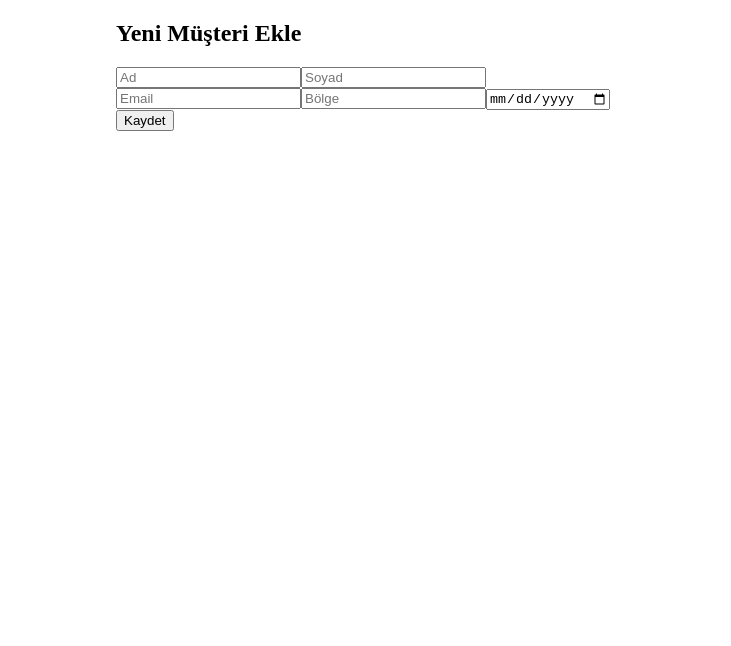
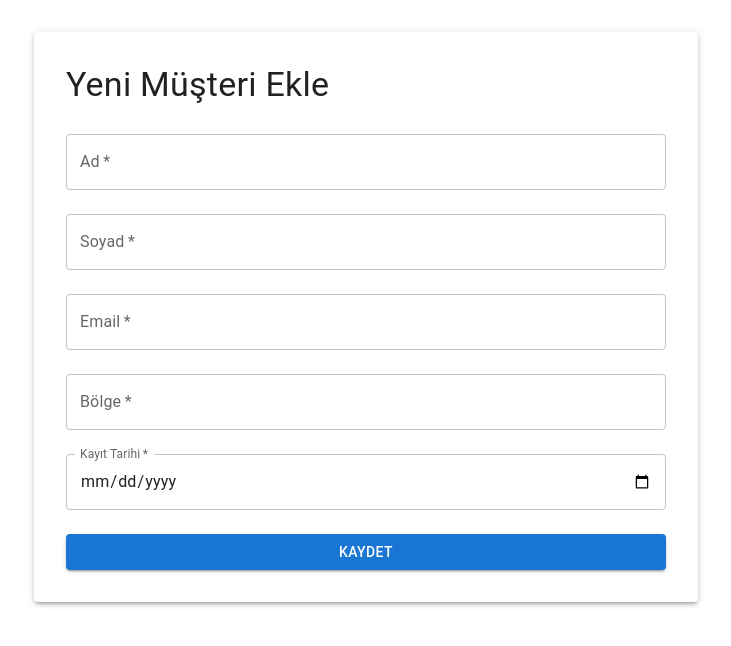
Before and after one commit to mregodd/crm-case, a React (Vite) app in the folder crm-frontend/: page /customer/create in a window 1280 px wide. Shown: the top 646 px of the page, without its empty margins (274-1005 px from the left). Built offline with nearby package versions, Linux system fonts and the light colour scheme.

Commit message:
add MUI lib and some ui design updates on pages.

```diff
--- a/crm-frontend/package.json
+++ b/crm-frontend/package.json
@@ -10,6 +10,10 @@
     "preview": "vite preview"
   },
   "dependencies": {
+    "@emotion/react": "^11.14.0",
+    "@emotion/styled": "^11.14.0",
+    "@mui/material": "^7.1.0",
+    "@mui/x-data-grid": "^8.4.0",
     "axios": "^1.9.0",
     "crm-frontend": "file:",
     "react": "^19.1.0",
--- a/crm-frontend/src/components/LoginForm.jsx
+++ b/crm-frontend/src/components/LoginForm.jsx
@@ -1,5 +1,6 @@
 import { useState } from "react";
 import axios from "axios";
+import { Box, TextField, Button, Typography, Paper } from "@mui/material";
 
 const LoginForm = ({ onLoginSuccess }) => {
   const [username, setUsername] = useState("");
@@ -10,52 +11,50 @@ const LoginForm = ({ onLoginSuccess }) => {
     e.preventDefault();
 
     try {
-      console.log("Giriş isteği gönderiliyor:", { username, password });
-
-      const response = await axios.post(
-        "http://localhost:5098/api/auth/login",
-        {
-          username: username.trim(),
-          password,
-        }
-      );
-
-      console.log("Giriş başarılı:", response.data);
+      const response = await axios.post("http://localhost:5098/api/auth/login", {
+        username: username.trim(),
+        password,
+      });
 
       const { token } = response.data;
       localStorage.setItem("token", token);
       setError("");
       onLoginSuccess();
     } catch (err) {
-    console.error("Giriş hatası:", err);
-    setError('Giriş başarısız. Kullanıcı adı veya şifre hatalı.');
-  }
+      console.error("Giriş hatası:", err);
+      setError("Giriş başarısız. Kullanıcı adı veya şifre hatalı.");
+    }
   };
 
   return (
-    <form onSubmit={handleSubmit} style={{ maxWidth: 400, margin: "auto" }}>
-      <h2>Giriş Yap</h2>
-      <div>
-        <label>Kullanıcı Adı:</label>
-        <input
-          type="text"
+    <Paper elevation={3} sx={{ p: 4, maxWidth: 400, margin: "auto", mt: 8 }}>
+      <Typography variant="h4" gutterBottom>
+        Giriş Yap
+      </Typography>
+      <form onSubmit={handleSubmit}>
+        <TextField
+          label="Kullanıcı Adı"
+          fullWidth
+          margin="normal"
           value={username}
           onChange={(e) => setUsername(e.target.value)}
           required
         />
-      </div>
-      <div>
-        <label>Şifre:</label>
-        <input
+        <TextField
+          label="Şifre"
           type="password"
+          fullWidth
+          margin="normal"
           value={password}
           onChange={(e) => setPassword(e.target.value)}
           required
         />
-      </div>
-      {error && <p style={{ color: "red" }}>{error}</p>}
-      <button type="submit">Giriş</button>
-    </form>
+        {error && <Typography color="error">{error}</Typography>}
+        <Button type="submit" variant="contained" fullWidth sx={{ mt: 2 }}>
+          Giriş Yap
+        </Button>
+      </form>
+    </Paper>
   );
 };
 
--- a/crm-frontend/src/pages/CustomerCreatePage.jsx
+++ b/crm-frontend/src/pages/CustomerCreatePage.jsx
@@ -1,6 +1,7 @@
 import { useState, useEffect } from 'react';
 import { useNavigate, useParams } from 'react-router-dom';
 import axios from 'axios';
+import { Box, TextField, Button, Typography, Paper } from '@mui/material';
 
 const CustomerCreatePage = () => {
   const navigate = useNavigate();
@@ -12,30 +13,23 @@ const CustomerCreatePage = () => {
     region: '',
     registrationDate: '',
   });
-
   const [error, setError] = useState('');
 
   useEffect(() => {
     if (id) {
       const token = localStorage.getItem('token');
       axios.get(`http://localhost:5098/api/customer/${id}`, {
-        headers: {
-          Authorization: `Bearer ${token}`
-        }
+        headers: { Authorization: `Bearer ${token}` },
       })
-        .then((res) => {
-          setForm(res.data);
-        })
-        .catch(() => {
-          setError('Müşteri bilgileri yüklenemedi.');
-        });
+        .then((res) => setForm(res.data))
+        .catch(() => setError('Müşteri bilgileri yüklenemedi.'));
     }
   }, [id]);
 
   const handleChange = (e) => {
     setForm({
       ...form,
-      [e.target.name]: e.target.value
+      [e.target.name]: e.target.value,
     });
   };
 
@@ -46,18 +40,13 @@ const CustomerCreatePage = () => {
     try {
       if (id) {
         await axios.put(`http://localhost:5098/api/customer/${id}`, form, {
-          headers: {
-            Authorization: `Bearer ${token}`
-          }
+          headers: { Authorization: `Bearer ${token}` },
         });
       } else {
         await axios.post('http://localhost:5098/api/customer', form, {
-          headers: {
-            Authorization: `Bearer ${token}`
-          }
+          headers: { Authorization: `Bearer ${token}` },
         });
       }
-
       navigate('/customer');
     } catch (err) {
       setError('Kayıt sırasında hata oluştu. Lütfen tekrar deneyin.', err);
@@ -65,18 +54,65 @@ const CustomerCreatePage = () => {
   };
 
   return (
-    <form onSubmit={handleSubmit} style={{ maxWidth: 500, margin: 'auto' }}>
-      <h2>{id ? 'Müşteri Düzenle' : 'Yeni Müşteri Ekle'}</h2>
-
-      <input type="text" name="firstName" placeholder="Ad" value={form.firstName} onChange={handleChange} required />
-      <input type="text" name="lastName" placeholder="Soyad" value={form.lastName} onChange={handleChange} required />
-      <input type="email" name="email" placeholder="Email" value={form.email} onChange={handleChange} required />
-      <input type="text" name="region" placeholder="Bölge" value={form.region} onChange={handleChange} required />
-      <input type="date" name="registrationDate" value={form.registrationDate} onChange={handleChange} required />
-
-      {error && <p style={{ color: 'red' }}>{error}</p>}
-      <button type="submit">{id ? 'Güncelle' : 'Kaydet'}</button>
-    </form>
+    <Paper elevation={3} sx={{ p: 4, maxWidth: 600, margin: 'auto', mt: 4 }}>
+      <Typography variant="h4" gutterBottom>
+        {id ? 'Müşteri Düzenle' : 'Yeni Müşteri Ekle'}
+      </Typography>
+      <form onSubmit={handleSubmit}>
+        <TextField
+          label="Ad"
+          name="firstName"
+          fullWidth
+          margin="normal"
+          value={form.firstName}
+          onChange={handleChange}
+          required
+        />
+        <TextField
+          label="Soyad"
+          name="lastName"
+          fullWidth
+          margin="normal"
+          value={form.lastName}
+          onChange={handleChange}
+          required
+        />
+        <TextField
+          label="Email"
+          name="email"
+          type="email"
+          fullWidth
+          margin="normal"
+          value={form.email}
+          onChange={handleChange}
+          required
+        />
+        <TextField
+          label="Bölge"
+          name="region"
+          fullWidth
+          margin="normal"
+          value={form.region}
+          onChange={handleChange}
+          required
+        />
+        <TextField
+          label="Kayıt Tarihi"
+          name="registrationDate"
+          type="date"
+          fullWidth
+          margin="normal"
+          value={form.registrationDate}
+          onChange={handleChange}
+          InputLabelProps={{ shrink: true }}
+          required
+        />
+        {error && <Typography color="error">{error}</Typography>}
+        <Button type="submit" variant="contained" fullWidth sx={{ mt: 2 }}>
+          {id ? 'Güncelle' : 'Kaydet'}
+        </Button>
+      </form>
+    </Paper>
   );
 };
 
--- a/crm-frontend/src/pages/CustomerListPage.jsx
+++ b/crm-frontend/src/pages/CustomerListPage.jsx
@@ -1,6 +1,8 @@
 import { useEffect, useState, useCallback } from 'react';
 import { useNavigate } from 'react-router-dom';
 import axios from 'axios';
+import { DataGrid } from '@mui/x-data-grid';
+import { Button, TextField, Box } from '@mui/material';
 
 const CustomerListPage = () => {
   const [customers, setCustomers] = useState([]);
@@ -12,32 +14,26 @@ const CustomerListPage = () => {
     startDate: '',
     endDate: ''
   });
+  const [page, setPage] = useState(0);
+  const [pageSize, setPageSize] = useState(10);
   const navigate = useNavigate();
-
-
 
   const fetchCustomers = useCallback(async () => {
     const token = localStorage.getItem('token');
-
-    const params = {};
-    if (filters.name) params.name = filters.name;
-    if (filters.email) params.email = filters.email;
-    if (filters.region) params.region = filters.region;
-    if (filters.startDate) params.startDate = filters.startDate;
-    if (filters.endDate) params.endDate = filters.endDate;
-
     try {
       const response = await axios.get('http://localhost:5098/api/customer', {
-        headers: {
-          Authorization: `Bearer ${token}`
+        headers: { Authorization: `Bearer ${token}` },
+        params: {
+          ...filters,
+          page: page + 1,
+          pageSize,
         },
-        params
       });
       setCustomers(response.data);
     } catch (err) {
       setError('Veri alınırken hata oluştu.', err);
     }
-  }, [filters]);
+  }, [filters, page, pageSize]);
 
   useEffect(() => {
     fetchCustomers();
@@ -46,13 +42,9 @@ const CustomerListPage = () => {
   const handleFilterChange = (e) => {
     setFilters({
       ...filters,
-      [e.target.name]: e.target.value
+      [e.target.name]: e.target.value,
     });
-  };
-
-  const handleFilterSubmit = (e) => {
-    e.preventDefault();
-    fetchCustomers();
+    setPage(0);
   };
 
   const handleDelete = async (id) => {
@@ -60,84 +52,109 @@ const CustomerListPage = () => {
     if (window.confirm('Bu müşteriyi silmek istediğinize emin misiniz?')) {
       try {
         await axios.delete(`http://localhost:5098/api/customer/${id}`, {
-          headers: { Authorization: `Bearer ${token}` }
+          headers: { Authorization: `Bearer ${token}` },
         });
-        setCustomers(customers.filter(c => c.id !== id));
+        fetchCustomers();
       } catch (err) {
         setError('Silme sırasında hata oluştu.', err);
       }
     }
   };
 
+  const columns = [
+    { field: 'firstName', headerName: 'Ad', width: 130 },
+    { field: 'lastName', headerName: 'Soyad', width: 130 },
+    { field: 'email', headerName: 'Email', width: 200 },
+    { field: 'region', headerName: 'Bölge', width: 130 },
+    { field: 'registrationDate', headerName: 'Kayıt Tarihi', width: 160 },
+    {
+      field: 'actions',
+      headerName: 'İşlemler',
+      width: 200,
+      renderCell: (params) => (
+        <>
+          <Button
+            variant="contained"
+            color="primary"
+            size="small"
+            onClick={() => navigate(`/customer/edit/${params.row.id}`)}
+            style={{ marginRight: 8 }}
+          >
+            Düzenle
+          </Button>
+          <Button
+            variant="contained"
+            color="secondary"
+            size="small"
+            onClick={() => handleDelete(params.row.id)}
+          >
+            Sil
+          </Button>
+        </>
+      ),
+    },
+  ];
+
   return (
-    <div style={{ maxWidth: 700, margin: 'auto' }}>
+    <Box sx={{ maxWidth: 1100, margin: 'auto', mt: 4 }}>
       <h2>Müşteri Listesi</h2>
 
-      <button onClick={() => navigate('/customer/create')} style={{ marginBottom: '1rem' }}>
-        Yeni Müşteri Ekle
-      </button>
-
-      <form onSubmit={handleFilterSubmit} style={{ marginBottom: '1rem' }}>
-        <input
-          type="text"
+      <Box sx={{ display: 'flex', flexWrap: 'wrap', gap: 2, mb: 2 }}>
+        <TextField
+          label="Ad/Soyad"
           name="name"
-          placeholder="Ad veya Soyad"
           value={filters.name}
           onChange={handleFilterChange}
-          style={{ marginRight: '0.5rem' }}
         />
-        <input
-          type="email"
+        <TextField
+          label="Email"
           name="email"
-          placeholder="Email"
           value={filters.email}
           onChange={handleFilterChange}
-          style={{ marginRight: '0.5rem' }}
         />
-        <input
-          type="text"
+        <TextField
+          label="Bölge"
           name="region"
-          placeholder="Bölge"
           value={filters.region}
           onChange={handleFilterChange}
-          style={{ marginRight: '0.5rem' }}
         />
-        <input
+        <TextField
+          label="Başlangıç Tarihi"
+          name="startDate"
           type="date"
-          name="startDate"
           value={filters.startDate}
           onChange={handleFilterChange}
-          style={{ marginRight: '0.5rem' }}
+          InputLabelProps={{ shrink: true }}
         />
-        <input
+        <TextField
+          label="Bitiş Tarihi"
+          name="endDate"
           type="date"
-          name="endDate"
           value={filters.endDate}
           onChange={handleFilterChange}
-          style={{ marginRight: '0.5rem' }}
+          InputLabelProps={{ shrink: true }}
         />
-      </form>
+        <Button variant="contained" onClick={() => navigate('/customer/create')}>
+          Yeni Müşteri Ekle
+        </Button>
+      </Box>
 
       {error && <p style={{ color: 'red' }}>{error}</p>}
 
-      {customers.length === 0 ? (
-        <p>Kayıtlı müşteri bulunamadı.</p>
-      ) : (
-        <ul>
-          {customers.map((customer) => (
-            <li key={customer.id}>
-              <strong>{customer.firstName} {customer.lastName}</strong> – {customer.email} – {customer.region}
-              <button onClick={() => navigate(`/customer/edit/${customer.id}`)} style={{ marginLeft: '0.5rem' }}>
-                Düzenle
-              </button>
-              <button onClick={() => handleDelete(customer.id)} style={{ marginLeft: '0.5rem' }}>
-                Sil
-              </button>
-            </li>
-          ))}
-        </ul>
-      )}
-    </div>
+      <div style={{ height: 500, width: '100%' }}>
+        <DataGrid
+          rows={customers}
+          columns={columns}
+          pageSize={pageSize}
+          onPageSizeChange={(newPageSize) => setPageSize(newPageSize)}
+          rowsPerPageOptions={[5, 10, 20]}
+          pagination
+          page={page}
+          onPageChange={(newPage) => setPage(newPage)}
+          getRowId={(row) => row.id}
+        />
+      </div>
+    </Box>
   );
 };
 
```
Also changed, not shown: 1 other file (tests, documents, lock files or other folders).
